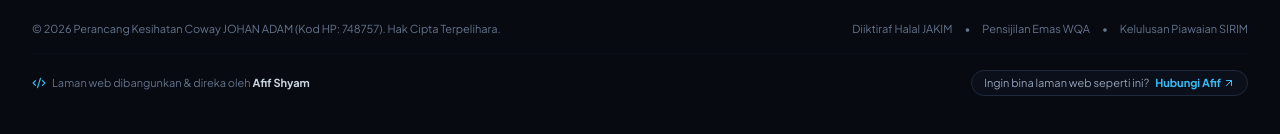
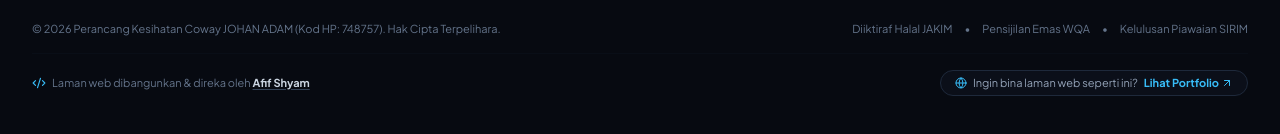
Before and after one commit to afifShyam/coway_modern_web, a Next.js app: page / in a window 1280 px wide. Shown: the part 9361-9495 px from the top of the page. Built offline with nearby package versions, Linux system fonts and the light colour scheme.

Commit message:
feat(footer): link developer credit directly to portfolio https://mobile-dev-showcase-24.web.app/

```diff
--- a/src/components/Footer.tsx
+++ b/src/components/Footer.tsx
@@ -2,7 +2,7 @@
 
 import React from 'react';
 import { siteConfig } from '@/data/siteConfig';
-import { Facebook, ShoppingBag, Phone, MessageCircle, Code2, ArrowUpRight } from 'lucide-react';
+import { Facebook, ShoppingBag, Phone, MessageCircle, Code2, ArrowUpRight, Globe } from 'lucide-react';
 
 export const Footer: React.FC = () => {
   return (
@@ -83,23 +83,35 @@ export const Footer: React.FC = () => {
           </div>
         </div>
 
-        {/* Discreet Developer Signature & Client Acquisition Bar */}
+        {/* Discreet Developer Signature & Portfolio Link */}
         {siteConfig.developer && (
           <div className="pt-4 mt-4 border-t border-slate-900/80 flex flex-col sm:flex-row items-center justify-between gap-3 text-[11px] text-slate-500">
             <div className="flex items-center gap-1.5">
               <Code2 className="w-3.5 h-3.5 text-sky-400" />
-              <span>Laman web dibangunkan & direka oleh <strong className="text-slate-300">{siteConfig.developer.name}</strong></span>
+              <span>
+                Laman web dibangunkan & direka oleh{' '}
+                <a
+                  href={siteConfig.developer.portfolioUrl}
+                  target="_blank"
+                  rel="noopener noreferrer"
+                  className="font-bold text-slate-300 hover:text-sky-400 underline decoration-slate-700 underline-offset-2 transition-colors"
+                  title="Lihat Portfolio Afif Shyam"
+                >
+                  {siteConfig.developer.name}
+                </a>
+              </span>
             </div>
 
             <a
-              href={siteConfig.developer.whatsappUrl}
+              href={siteConfig.developer.portfolioUrl}
               target="_blank"
               rel="noopener noreferrer"
-              className="inline-flex items-center gap-1.5 px-3 py-1 rounded-full bg-slate-900 hover:bg-slate-850 text-slate-400 hover:text-sky-300 border border-slate-800 transition-colors group"
+              className="inline-flex items-center gap-1.5 px-3.5 py-1 rounded-full bg-slate-900 hover:bg-slate-850 text-slate-400 hover:text-sky-300 border border-slate-800 transition-colors group"
             >
+              <Globe className="w-3 h-3 text-sky-400" />
               <span>Ingin bina laman web seperti ini?</span>
               <span className="text-sky-400 font-bold group-hover:underline flex items-center">
-                Hubungi Afif <ArrowUpRight className="w-3 h-3 ml-0.5" />
+                Lihat Portfolio <ArrowUpRight className="w-3 h-3 ml-0.5" />
               </span>
             </a>
           </div>
--- a/src/data/siteConfig.ts
+++ b/src/data/siteConfig.ts
@@ -13,7 +13,8 @@ export const siteConfig = {
   emallUrl: "https://emall.coway.com.my/?agentcode=748757",
   developer: {
     name: "Afif Shyam",
-    tagline: "Web Developer & Digital Growth",
+    tagline: "Mobile & Web App Development",
+    portfolioUrl: "https://mobile-dev-showcase-24.web.app/",
     whatsappUrl: "https://wa.me/601110580077?text=Hai%20Afif,%20saya%20tertarik%20dengan%20laman%20web%20Coway%20ini.%20Saya%20berminat%20untuk%20bina%20laman%20web%20seperti%20ini%20juga."
   }
 };
```
